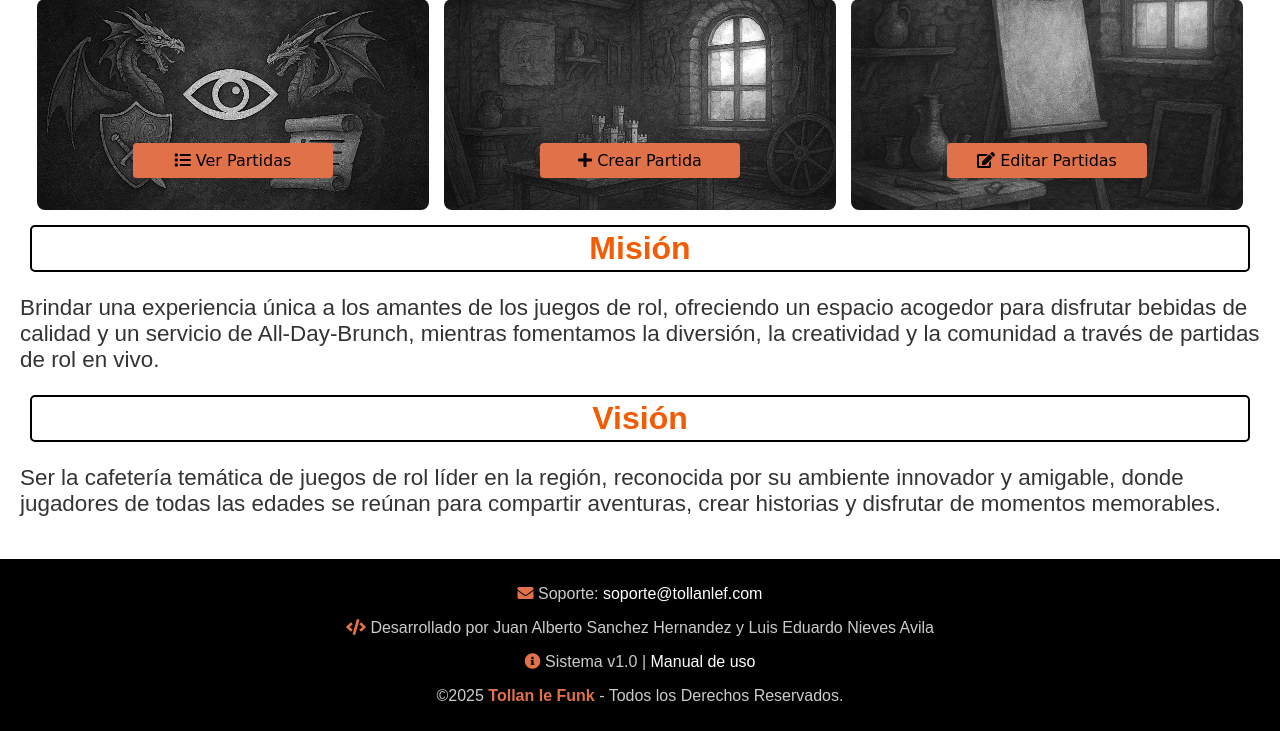
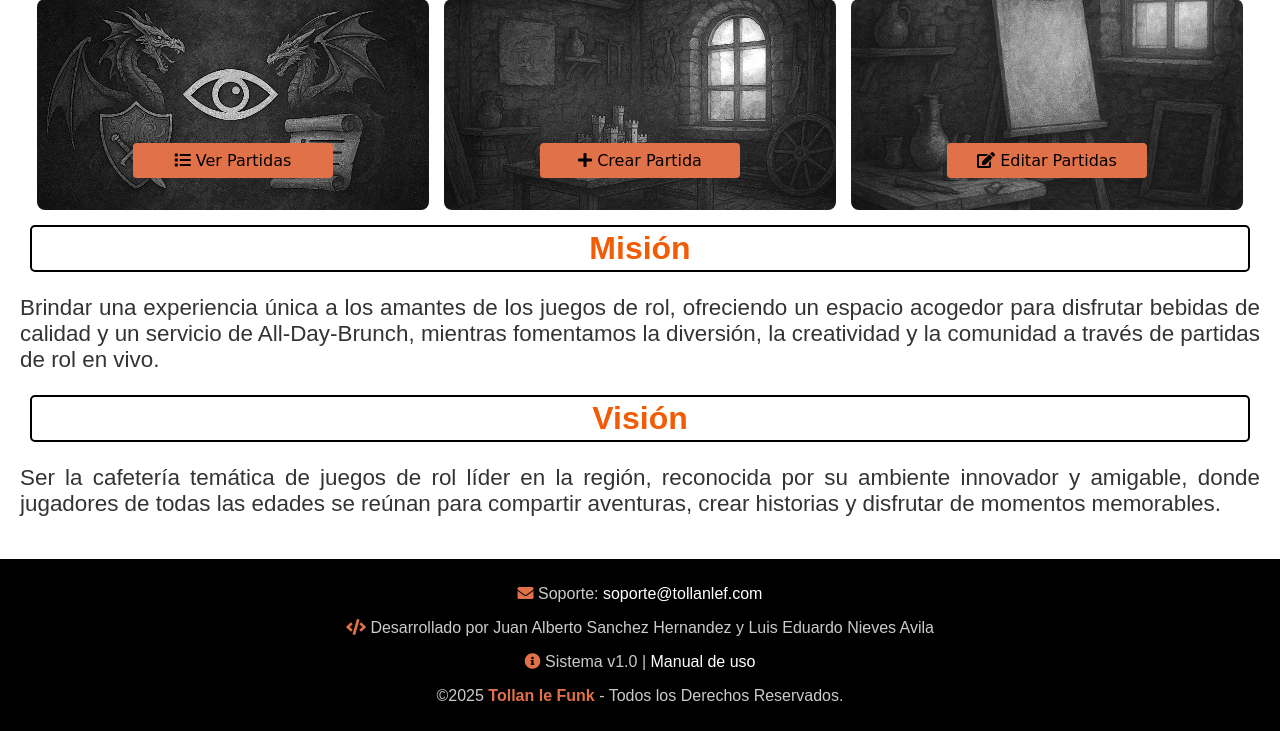
Before and after one commit to LenonWolf/Proyecto_Tollan_Le_Funk, a PHP site: page / in a window 1280 px wide. Shown: the part 275-1006 px from the top of the page. Run offline with PHP 8.4, Linux system fonts and the light colour scheme.

Commit message:
Actualización formato de dia y hora

```diff
--- a/assets/css/style_index.css
+++ b/assets/css/style_index.css
@@ -75,6 +75,10 @@
     background-repeat: no-repeat;
 }
 
+.p-texto {
+    text-align: justify;
+}
+
 @media only screen and (max-width: 1250px) {
     #panel-control {
         display: block;
--- a/editar_partida.php
+++ b/editar_partida.php
@@ -133,11 +133,13 @@
                                 </a>";
                             }
 
+                            $fecha_inicio_fmt = date("d/m/Y", strtotime($row['Fecha_Inicio']));
+
                             echo "<tr>
                                     <td>".htmlspecialchars($row['ID_Partida'])."</td>
                                     <td>".htmlspecialchars($row['Titulo'])."</td>
                                     <td>".htmlspecialchars($row['Sistema_Titulo'])."</td>
-                                    <td>".htmlspecialchars($row['Fecha_Inicio'])."</td>
+                                    <td>".htmlspecialchars($fecha_inicio_fmt)."</td>
                                     <td>".htmlspecialchars($row['DM_Nombre'])."</td>
                                     <td>".htmlspecialchars($estado)."</td>
                                     <td>".$btnPausar."</td>
--- a/index.php
+++ b/index.php
@@ -19,7 +19,7 @@
     <main>
         <div>
             <h1>Gestor de Partidas</h1>
-            <p>Bienvenido al gestor de partidas donde podras administrar las partidas de rol de la cafeteria Tollan Le Funk.</p>
+            <p class="p-texto">Bienvenido al gestor de partidas donde podras administrar las partidas de rol de la cafeteria Tollan Le Funk.</p>
 
             <!-- Botones del panel de control -->
             <div id="panel-control">
@@ -45,12 +45,12 @@
 
         <div>
             <h2 id="h-mision" class="subt-class">Misión</h2>
-            <p>Brindar una experiencia única a los amantes de los juegos de rol, ofreciendo un espacio acogedor para disfrutar bebidas de calidad y un servicio de All-Day-Brunch, mientras fomentamos la diversión, la creatividad y la comunidad a través de partidas de rol en vivo.</p>
+            <p class="p-texto">Brindar una experiencia única a los amantes de los juegos de rol, ofreciendo un espacio acogedor para disfrutar bebidas de calidad y un servicio de All-Day-Brunch, mientras fomentamos la diversión, la creatividad y la comunidad a través de partidas de rol en vivo.</p>
         </div>
 
         <div>
             <h2 id="h-vision" class="subt-class">Visión</h2>
-            <p>Ser la cafetería temática de juegos de rol líder en la región, reconocida por su ambiente innovador y amigable, donde jugadores de todas las edades se reúnan para compartir aventuras, crear historias y disfrutar de momentos memorables.</p>
+            <p class="p-texto">Ser la cafetería temática de juegos de rol líder en la región, reconocida por su ambiente innovador y amigable, donde jugadores de todas las edades se reúnan para compartir aventuras, crear historias y disfrutar de momentos memorables.</p>
         </div>
     </main>
 
```
Also changed, not shown: ver_partida.php (+15 -3 lines).
